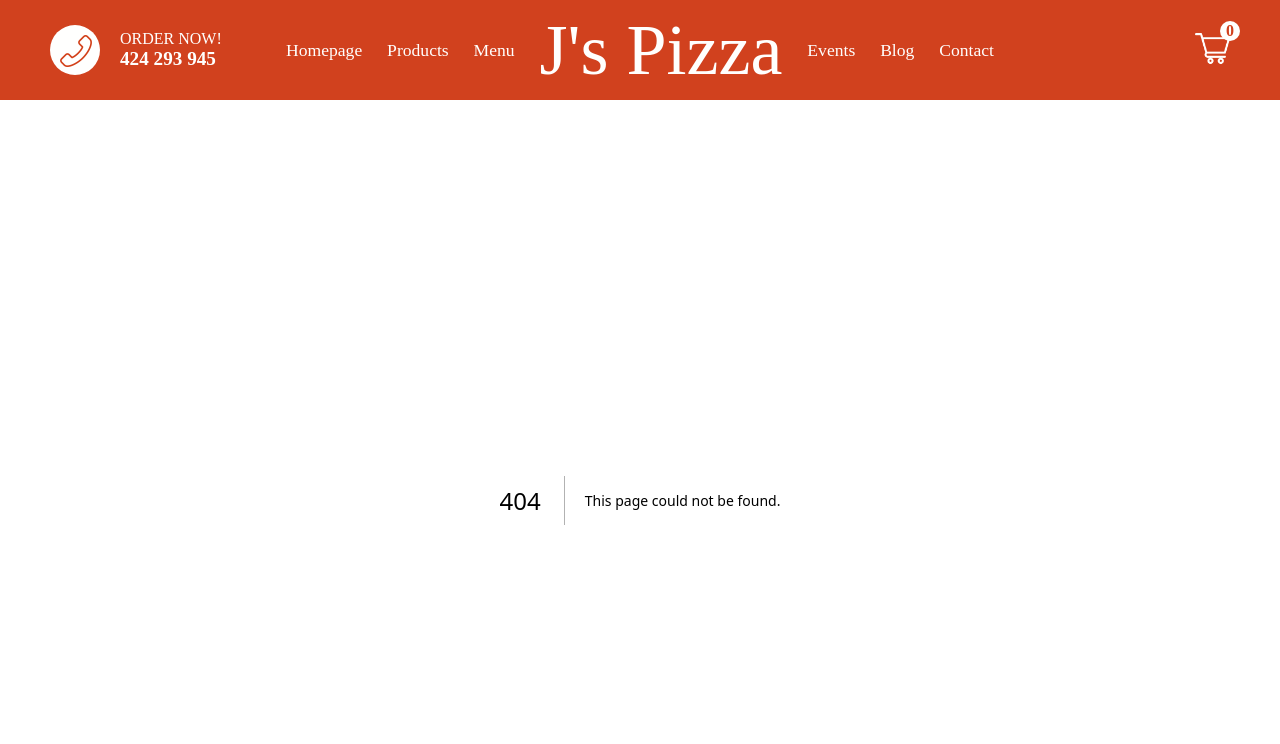
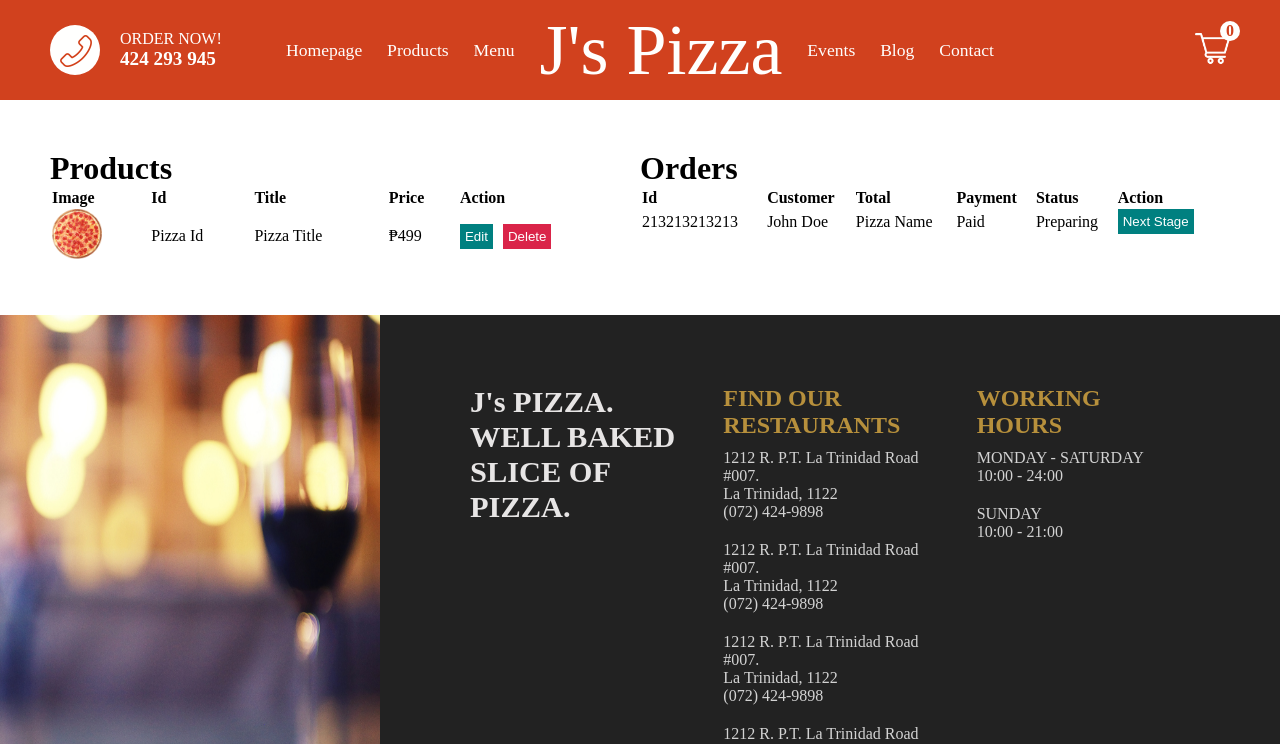
Before and after one commit to awesomedev08/Food-Ordering-Nextjs, a Next.js app: page /admin in a window 1280 px wide. Before the commit this address had no page. Shown: the top 744 px of the page. Built offline with nearby package versions, Linux system fonts and the light colour scheme; no server answers; the database is empty.

Commit message:
Feat: added admin structure and css

```diff
--- /dev/null
+++ b/pages/admin/index.js
@@ -0,0 +1,89 @@
+//Import UI
+import styles from "styles/Admin.module.css";
+import Image from "next/image";
+import axios from "axios";
+
+const Admin = ({ orders, products }) => {
+  return (
+    <div className={styles.container}>
+      <div className={styles.item}>
+        <h1 className={styles.title}>Products</h1>
+        <table className={styles.table}>
+          <thead className={styles.thead}>
+            <tr className={styles.trTitle}>
+              <th>Image</th>
+              <th>Id</th>
+              <th>Title</th>
+              <th>Price</th>
+              <th>Action</th>
+            </tr>
+          </thead>
+          <tbody>
+            <tr className={styles.trTitle}>
+              <td>
+                <Image
+                  src="/img/pizza.png"
+                  width={50}
+                  height={50}
+                  alt=""
+                  style={{ objectFit: "cover" }}
+                />
+              </td>
+              <td>Pizza Id</td>
+              <td>Pizza Title</td>
+              <td>₱499</td>
+              <td>
+                <button className={styles.button}>Edit</button>
+                <button className={styles.button}>Delete</button>
+              </td>
+            </tr>
+          </tbody>
+        </table>
+      </div>
+      <div className={styles.item}>
+        <h1 className={styles.title}>Orders</h1>
+        <table className={styles.table}>
+          <thead className={styles.thead}>
+            <tr className={styles.trTitle}>
+              <th>Id</th>
+              <th>Customer</th>
+              <th>Total</th>
+              <th>Payment</th>
+              <th>Status</th>
+              <th>Action</th>
+            </tr>
+          </thead>
+          <tbody>
+            <tr className={styles.trTitle}>
+              <td>213213213213</td>
+              <td>John Doe</td>
+              <td>Pizza Name</td>
+              <td>Paid</td>
+              <td>Preparing</td>
+              <td>
+                <button className={styles.stageButton}>Next Stage</button>
+              </td>
+            </tr>
+          </tbody>
+        </table>
+      </div>
+    </div>
+  );
+};
+
+export const getServerSideProps = async () => {
+  try {
+    const productRes = await axios.get("http://localhost:3000/api/products");
+    const orderRes = await axios.get("http://localhost:3000/api/orders");
+
+    return {
+      props: { products: productRes.data, orders: orderRes.data },
+    };
+  } catch (error) {
+    return {
+      props: { products: [], orders: [] },
+    };
+  }
+};
+
+export default Admin;
--- /dev/null
+++ b/styles/Admin.module.css
@@ -0,0 +1,29 @@
+.container{
+  padding: 50px;
+  display: flex;
+}
+
+.item{
+  flex: 1;
+}
+
+.table{
+  width: 100%;
+  text-align: left;
+}
+
+.button, .stageButton{
+  border: none;
+  color: white;
+  padding: 5px;
+  cursor: pointer;
+}
+
+.button:first-child, .stageButton{
+  background-color: teal;
+  margin-right: 10px;
+}
+
+.button:last-child{
+  background-color: rgb(218, 36, 73);
+}
```
